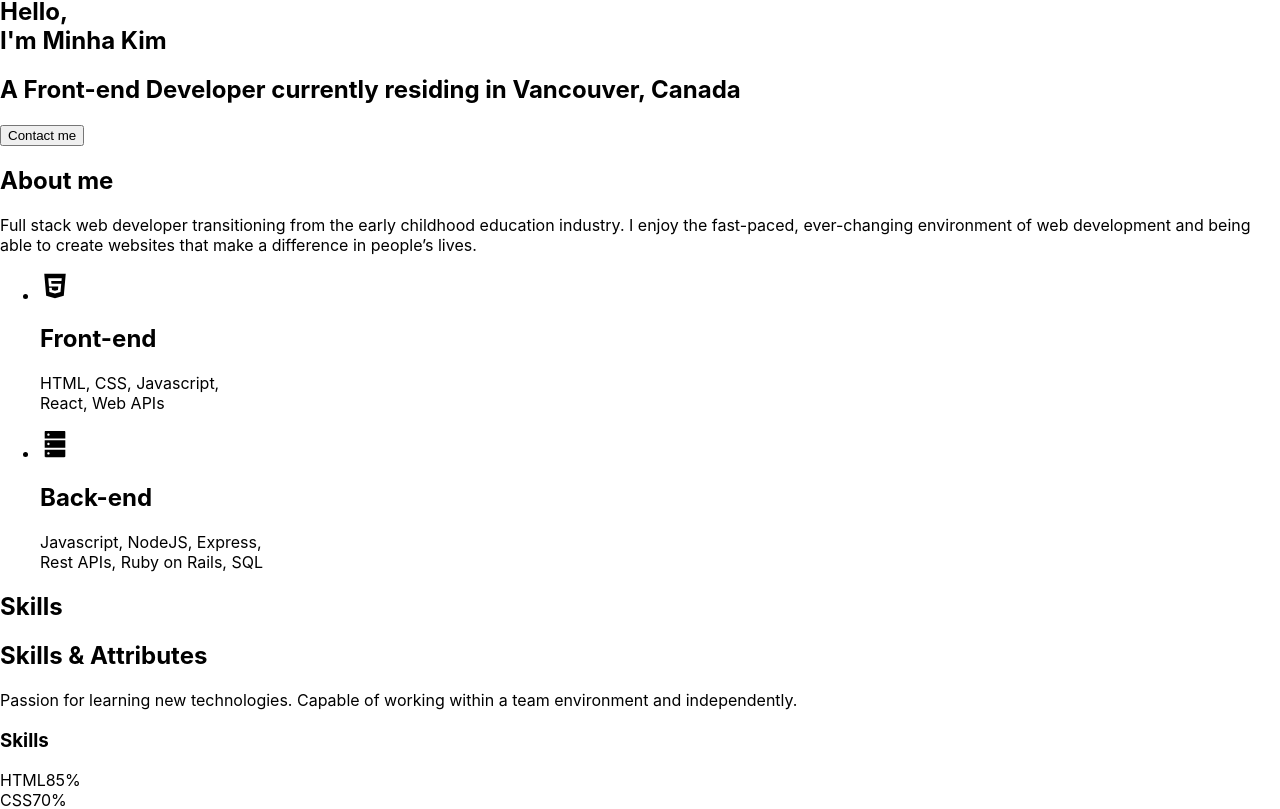
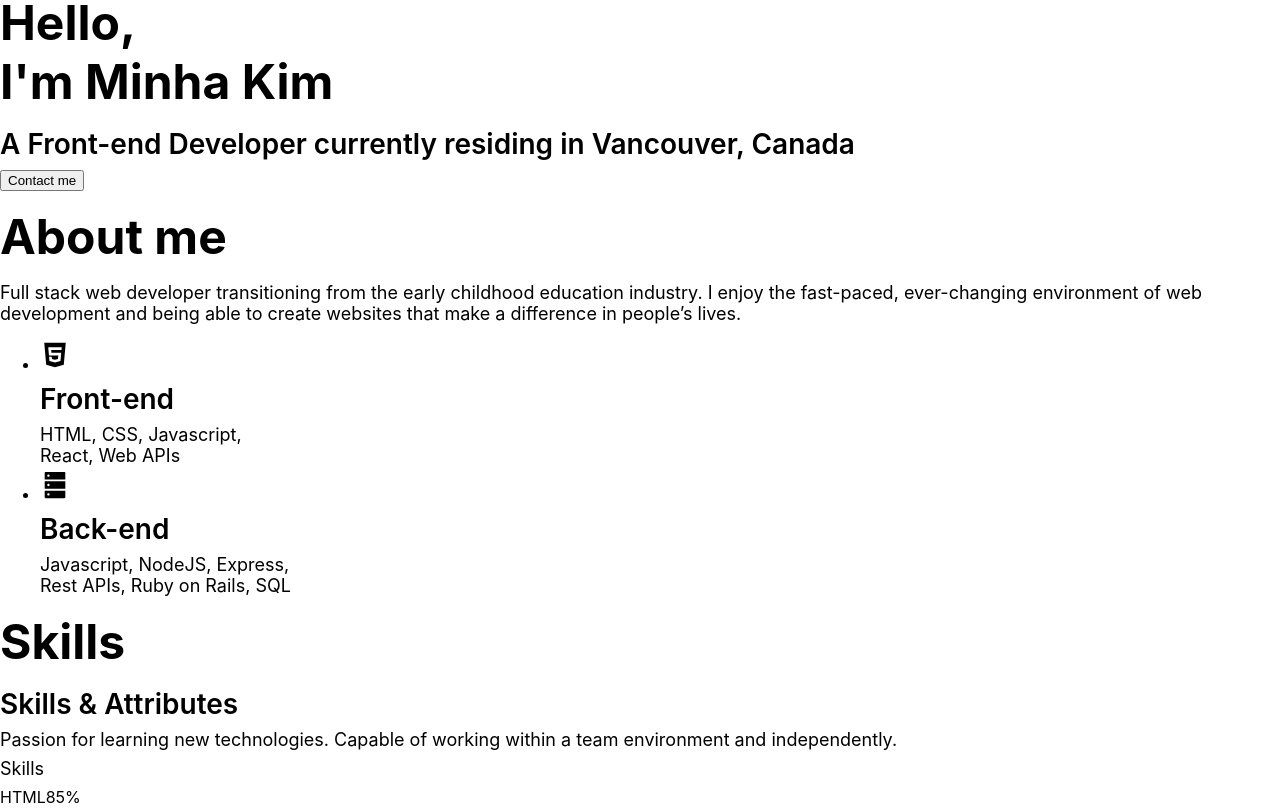
Before and after one commit to minha0817/Portfolio, a React (Create React App) app: page / in a window 1280 px wide. Shown: the part 333-1142 px from the top of the page. Built offline with nearby package versions, Linux system fonts and the light colour scheme.

Commit message:
Add styling for Typography and Universal tags

```diff
--- a/src/globalVariable.css
+++ b/src/globalVariable.css
@@ -30,4 +30,33 @@
 * {
   box-sizing: border-box;
 }
-/* 패딩을 줬을때 width와 height을 패딩을 포함했을때도 동일할수있도록 하는것   */
+
+/* Typography */
+
+h1 {
+  font-size: var(--font-large);
+  font-weight: var(--weight-bold);
+  color: var(--color-black);
+  margin: 16px 0px;
+}
+
+h2 {
+  font-size: var(--font-medium);
+  font-weight: var(--weight-semi-bold);
+  color: var(--color-black);
+  margin: 8px 0;
+}
+
+h3 {
+  font-size: var(--font-regular);
+  font-weight: var(--weight-regular);
+  color: var(--color-black);
+  margin: 8px 0;
+}
+
+p {
+  font-size: var(--font-regular);
+  font-weight: var(--weight-regular);
+  color: var(--color-black);
+  margin: 4px 0;
+}
```
